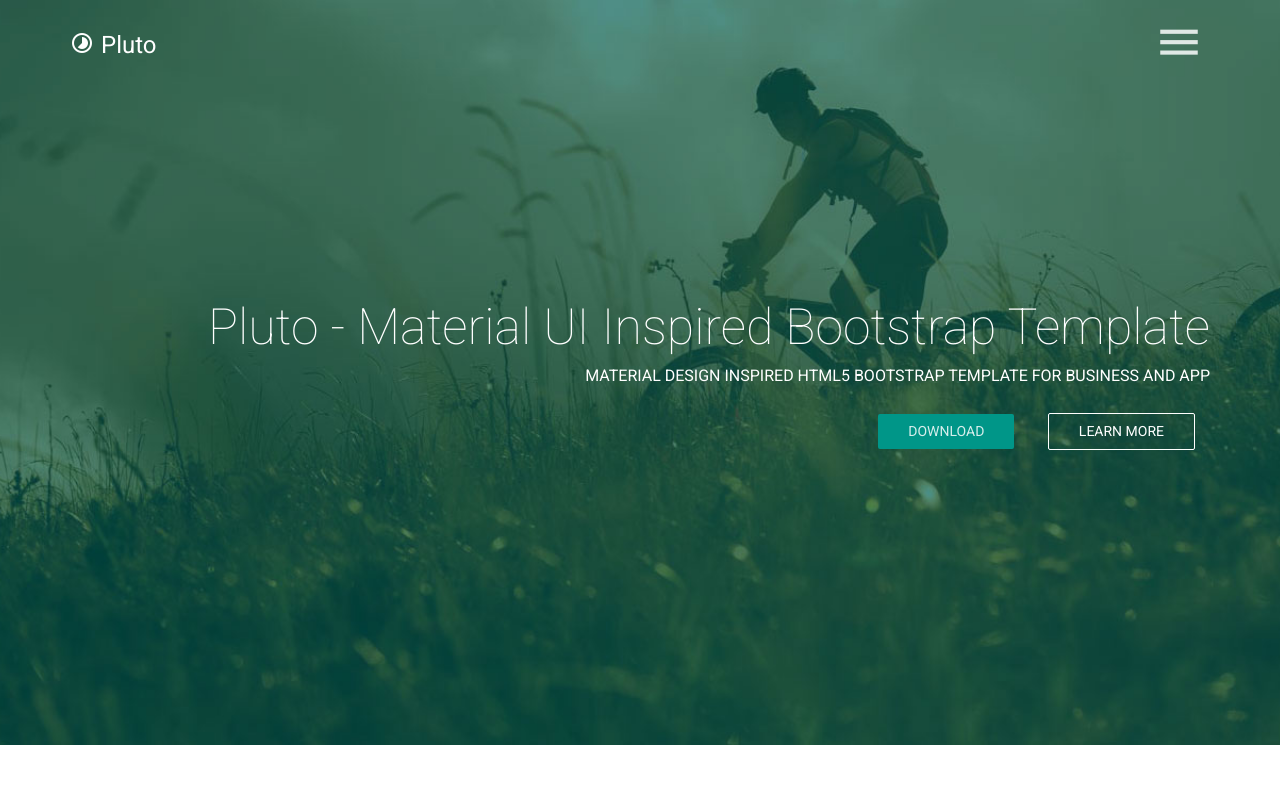
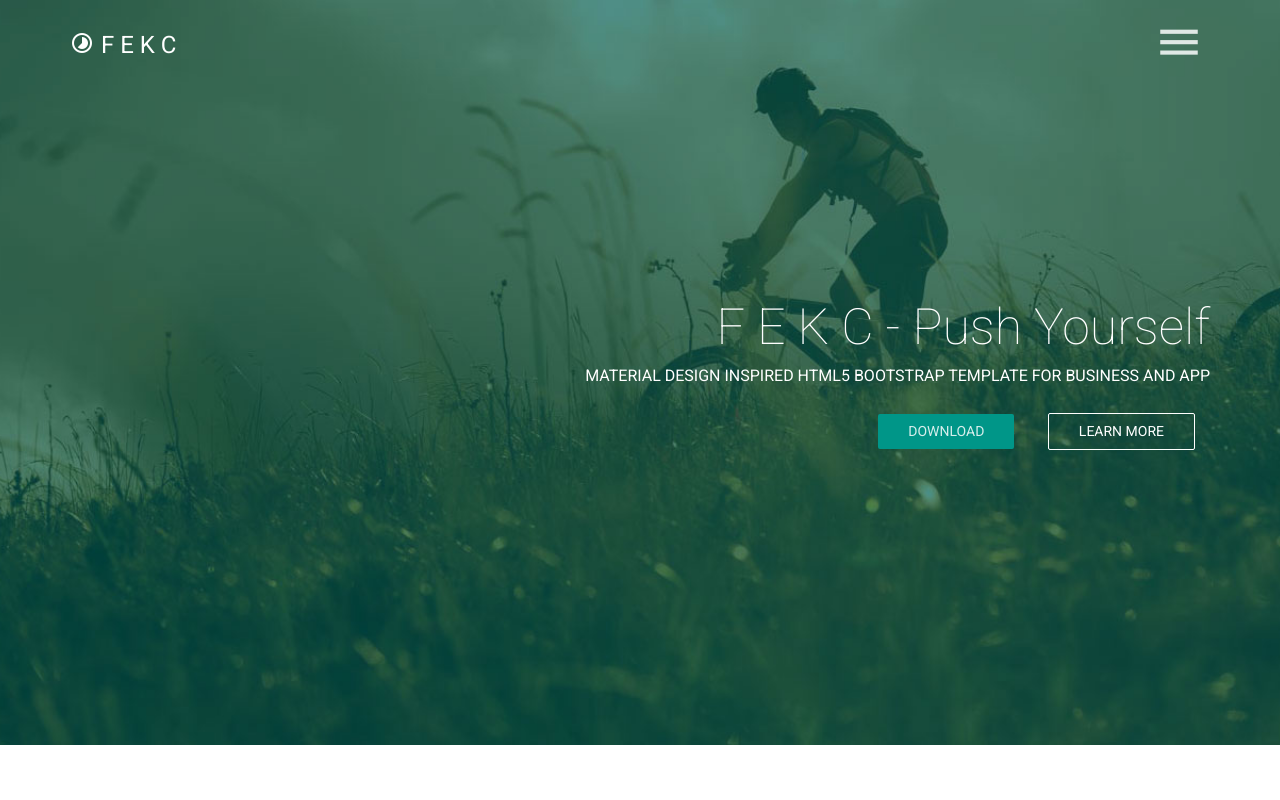
Before and after one commit to fekc/fekc.github.io, a plain HTML site: page index.html in a window 1280 px wide. Shown: the top 800 px of the page. Drawn offline with Linux system fonts and the light colour scheme.

Commit message:
Some FEKC branding added

```diff
--- a/index.html
+++ b/index.html
@@ -7,7 +7,7 @@
     <meta name="keywords" content="Bootstrap, Landing page, Template, Registration, Landing">
     <meta name="viewport" content="width=device-width, initial-scale=1, maximum-scale=1">
     <meta name="author" content="Grayrids">
-		<title>Pluto - Material UI Inspired Bootstrap Template</title>
+		<title>F E K C - Push Yourself</title>
 
     <link href="css/bootstrap.min.css" rel="stylesheet">
     <!-- Font Awesome CSS -->
@@ -46,7 +46,7 @@
             <div class="navbar navbar-inverse sticky-navigation navbar-fixed-top" role="navigation" data-spy="affix" data-offset-top="200">
               <div class="container">
                 <div class="navbar-header">
-                  <a class="logo-left " href="index.html"><i class="mdi-image-timelapse"></i>Pluto</a>
+                  <a class="logo-left " href="index.html"><i class="mdi-image-timelapse"></i>F E K C</a>
                 </div>
                 <div class="navbar-right">
                   <button class="menu-icon"  id="open-button">
@@ -57,7 +57,7 @@
             </div>
         </div>
         <div class="contents text-right">
-          <h1 class="wow fadeInRight" data-wow-duration="1000ms" data-wow-delay="300ms">Pluto - Material UI Inspired Bootstrap Template</h1>
+          <h1 class="wow fadeInRight" data-wow-duration="1000ms" data-wow-delay="300ms">F E K C - Push Yourself</h1>
           <p class="wow fadeInRight" data-wow-duration="1000ms" data-wow-delay="400ms">Material Design Inspired HTML5 Bootstrap Template for Business and App</p>
           <a href="#why" class="btn btn-lg btn-primary wow fadeInUp" data-wow-duration="1000ms" data-wow-delay="400ms">Download</a>
           <a href="#features" class="btn btn-lg btn-border wow fadeInUp" data-wow-duration="1000ms" data-wow-delay="500ms">Learn More</a>
```
Also changed, not shown: 1 other file.
